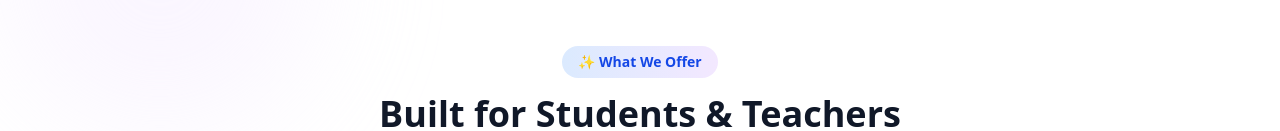
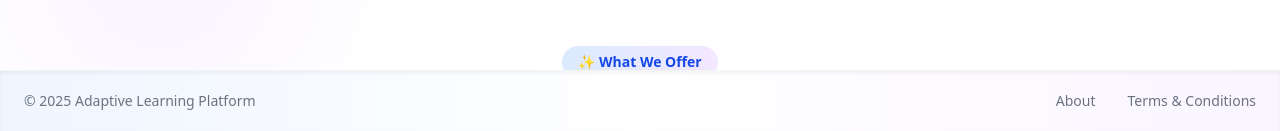
Before and after one commit to Jayendra-singh-k98/adaptive-learning-platform, a Next.js app: page / in a window 1280 px wide. Shown: the part 669-800 px from the top of the page. Built offline with nearby package versions, Linux system fonts and the light colour scheme; no server answers.

Commit message:
change in footer

```diff
--- a/components/Footer.js
+++ b/components/Footer.js
@@ -4,7 +4,7 @@ import React from "react";
 
 const Footer = () => {
   return (
-    <footer className="w-full bg-linear-to-r from-blue-50 via-white to-purple-50 border-t border-gray-100 py-5 mt-1 shadow-inner">
+    <footer className="w-full bg-linear-to-r from-blue-50 via-white to-purple-50 border-t border-gray-100 py-5 mt-1 fixed bottom-0 shadow-inner">
       <div className="max-w-7xl mx-auto px-6 flex flex-col md:flex-row justify-between items-center gap-6">
 
         {/* Left text */}
```
